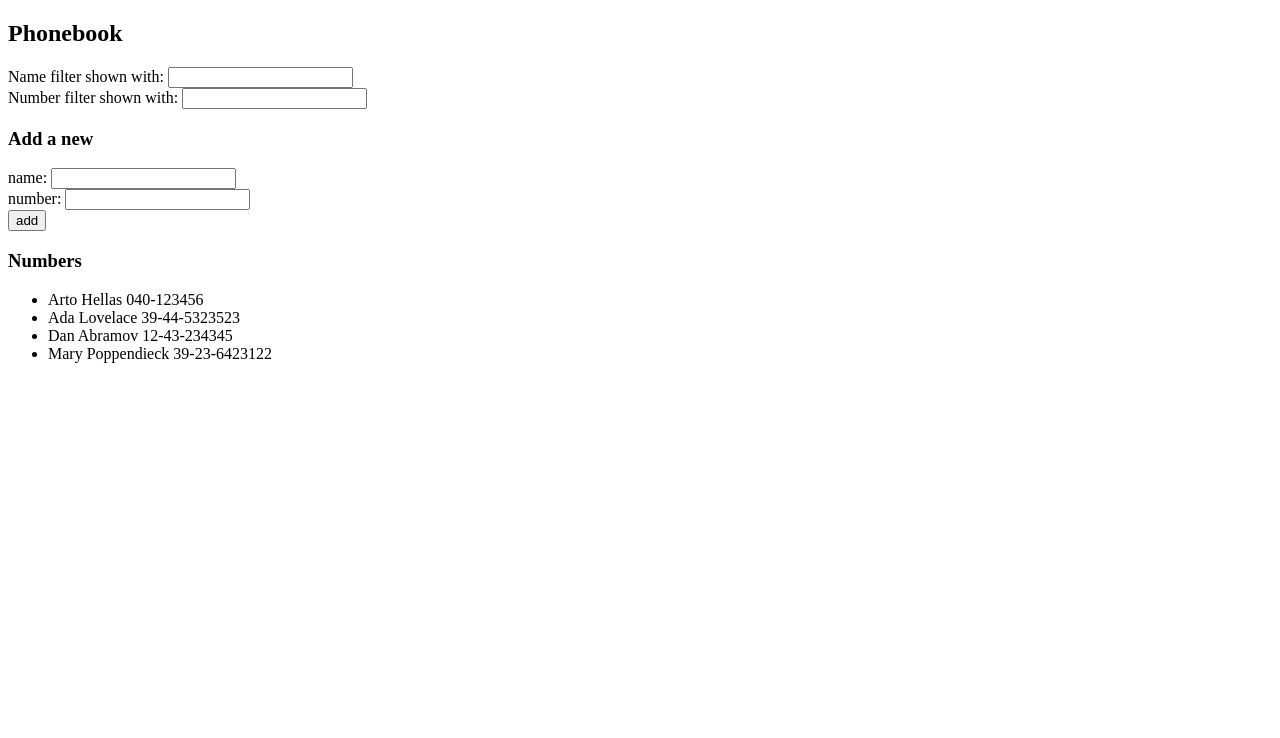
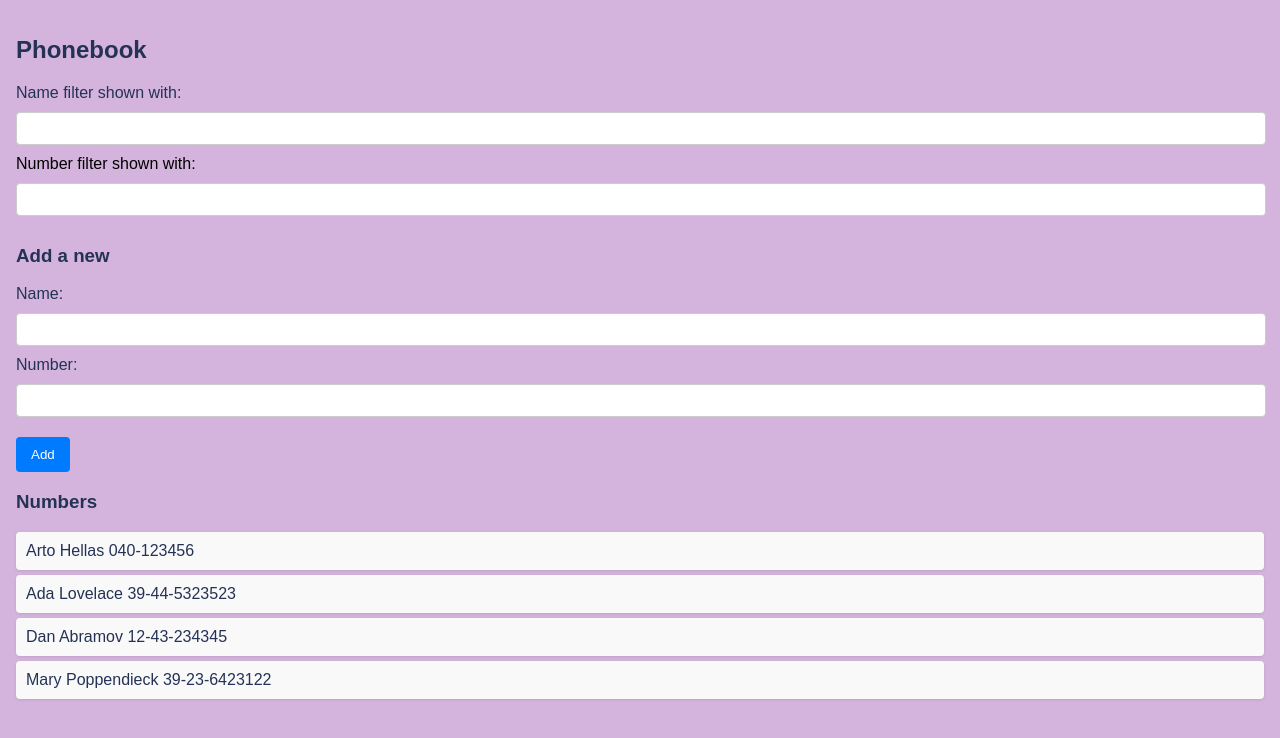
Before and after one commit to rinne13/rinne13-02-part2-react-04-puhelinluettelo, a React app: page / in a window 1280 px wide. Shown: the top 738 px of the page. Built offline with nearby package versions, Linux system fonts and the light colour scheme; the HTML template or start-up script is replaced by a standard one.

Commit message:
added APP.css file and put some style to web-page

```diff
--- /dev/null
+++ b/src/App.css
@@ -0,0 +1,65 @@
+/* App.css */
+
+body {
+    font-family: Arial, sans-serif;
+    align-content: center;
+    background-color: #d4b4dc;
+    margin: 1rem;
+    padding: 0;
+  }
+
+  h2, h3 {
+    color: #243256;
+  }
+
+.title {
+    color: #243256;
+}
+
+  .container {
+
+    align-items: center;
+    max-width: 600px;
+    margin: 20px auto;
+    padding: 20px;
+    background-color: #f1f2ea;
+    border-radius: 10px;
+    box-shadow: 0 2px 8px rgba(0, 0, 0, 0.1);
+  }
+
+  input {
+    margin: 10px 0;
+    padding: 8px;
+    width: calc(100% - 16px);
+    border: 1px solid #ccc;
+    border-radius: 4px;
+  }
+
+  button {
+    padding: 10px 15px;
+    background-color: #007bff;
+    color: white;
+    border: none;
+    border-radius: 4px;
+    cursor: pointer;
+    margin-top: 10px;
+  }
+
+  button:hover {
+
+    background-color: #0056b3;
+  }
+
+  ul {
+    list-style-type: none;
+    padding: 0;
+  }
+
+  li {
+    color: #243256;
+    background-color: #f9f9f9;
+    padding: 10px;
+    margin-bottom: 5px;
+    border-radius: 4px;
+    box-shadow: 0 1px 3px rgba(0, 0, 0, 0.1);
+  }
--- a/src/App.jsx
+++ b/src/App.jsx
@@ -3,6 +3,7 @@ import { v4 as uuidv4 } from 'uuid';
 import Filter from './Filter';
 import PersonForm from './PersonForm';
 import Persons from './Persons';
+import './App.css';
 
 const App = () => {
   const [persons, setPersons] = useState([
--- a/src/Filter.jsx
+++ b/src/Filter.jsx
@@ -2,7 +2,7 @@ const Filter = ({ filter, filterNumber, handleFilterChange, handleFilterNumberCh
     return (
       <div>
 
-        <div>
+        <div class="title">
           Name filter shown with: <input value={filter} onChange={handleFilterChange} />
         </div>
 
--- a/src/PersonForm.jsx
+++ b/src/PersonForm.jsx
@@ -1,14 +1,14 @@
 const PersonForm = ({ addName, newName, handleNameChange, newNumber, handleNumberChange }) => {
     return (
       <form onSubmit={addName}>
-        <div>
-          name: <input value={newName} onChange={handleNameChange} />
+        <div class="title">
+        Name: <input value={newName} onChange={handleNameChange} />
+        </div>
+        <div class="title">
+          Number: <input type="tel" id="phone" name="phone" pattern="(\+{0,1}\d{1,12})" required value={newNumber} onChange={handleNumberChange} />
         </div>
         <div>
-          number: <input type="tel" id="phone" name="phone" pattern="(\+{0,1}\d{1,12})" required value={newNumber} onChange={handleNumberChange} />
-        </div>
-        <div>
-          <button type="submit">add</button>
+          <button type="submit">Add</button>
         </div>
       </form>
     );
```
